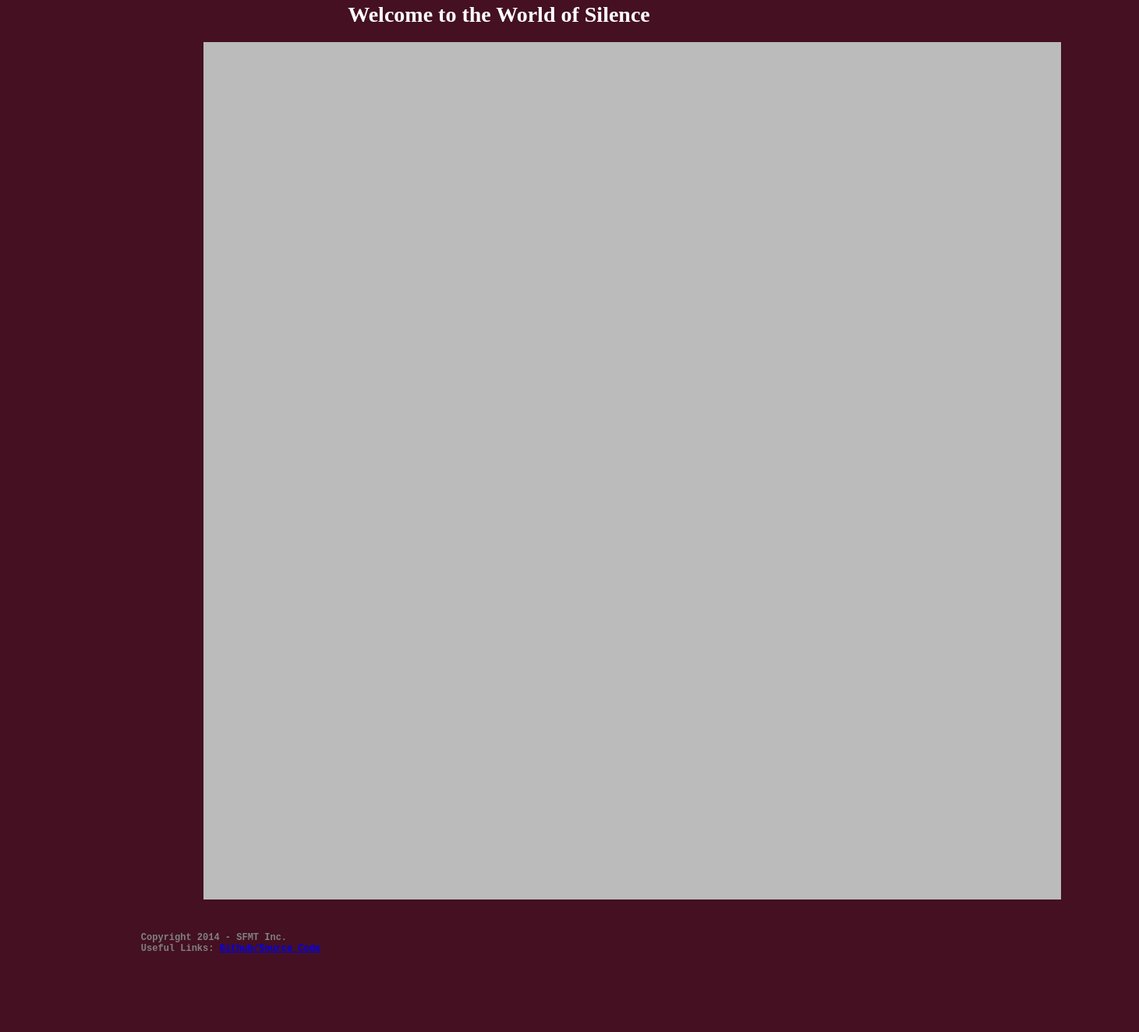
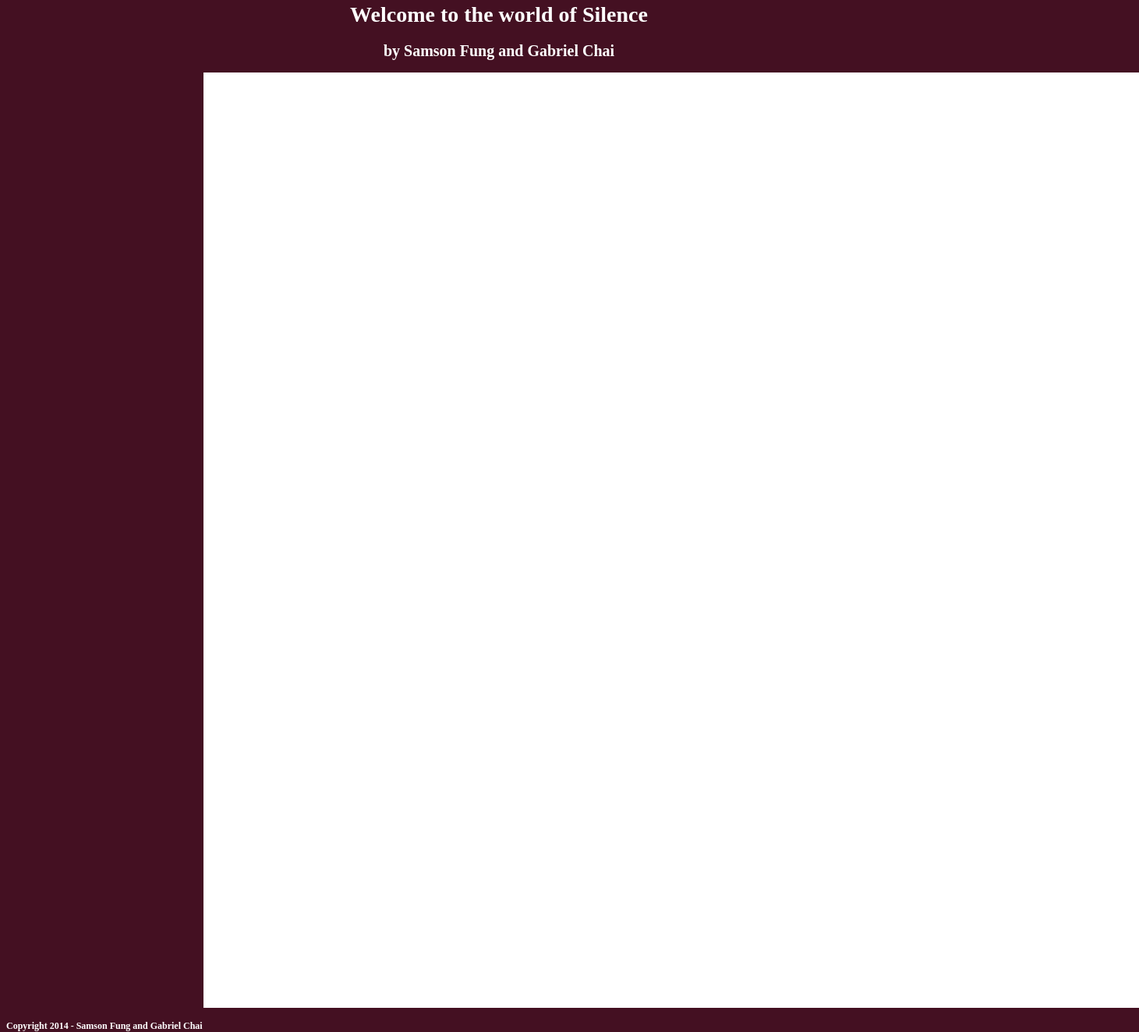
Before and after one commit to HunterCSCI/Silence, a plain HTML site: page index.html in a window 1280 px wide. Shown: the part 47-1371 px from the top of the page at 78% size, 1461 px wide, since content can reach past the window. Before the commit the page ends 1283 px from the top, so only its background shows below. Drawn offline with Linux system fonts and the light colour scheme.

Commit message:
Revert "Minor HTML/CSS Changes."
This reverts commit 69a9a41b3a8e36a48d79252de3d0b8960e4bb46e.

```diff
--- a/index.html
+++ b/index.html
@@ -13,20 +13,16 @@
 	</head>
 
 	<body>
-		<h1>Welcome to the World of Silence</h1>
-		<canvas id ="canvas" width = "1100" height = "1100" ></canvas>
+		<h1>Welcome to the world of Silence</h1>
+		<h2>by Samson Fung and Gabriel Chai</h2>
+		<canvas id ="canvas" width = "1200" height = "1200" ></canvas>
 		<script>
 			var c = document.getElementById("canvas");
 			var ctx = c.getContext("2d");
-			ctx.fillStyle = "#bbbbbb";
-			ctx.fillRect(0, 0, 1100, 1100);
+			ctx.fillStyle = "#FFFFFF";
+			ctx.fillRect(0, 0, 1200, 1200);
 			ctx.drawImage("sword.jpeg", 10, 10);
 		</script>
-
-		<h3>
-			<pre>
-			Copyright 2014 - SFMT Inc.
-			Useful Links: <a href="http://github.com/huntercsci">Github/Source Code</a></pre>
-		</h3>
+		<h3> Copyright 2014 - Samson Fung and Gabriel Chai</h3>
 	</body>
 </html>
--- a/main.css
+++ b/main.css
@@ -10,7 +10,7 @@
 	}
 	h2 {
 		color: white;
-		font-size: 15px;
+		font-size: 20px;
 		text-align: center;
 	}
 	script {
@@ -22,7 +22,7 @@
 	}
 	h3 {
 		position: absolute;
-		text-align: left;
+		text-align: right;
 		font-size: 12px;
-		color: gray;
+		color: white;
 	}
```
